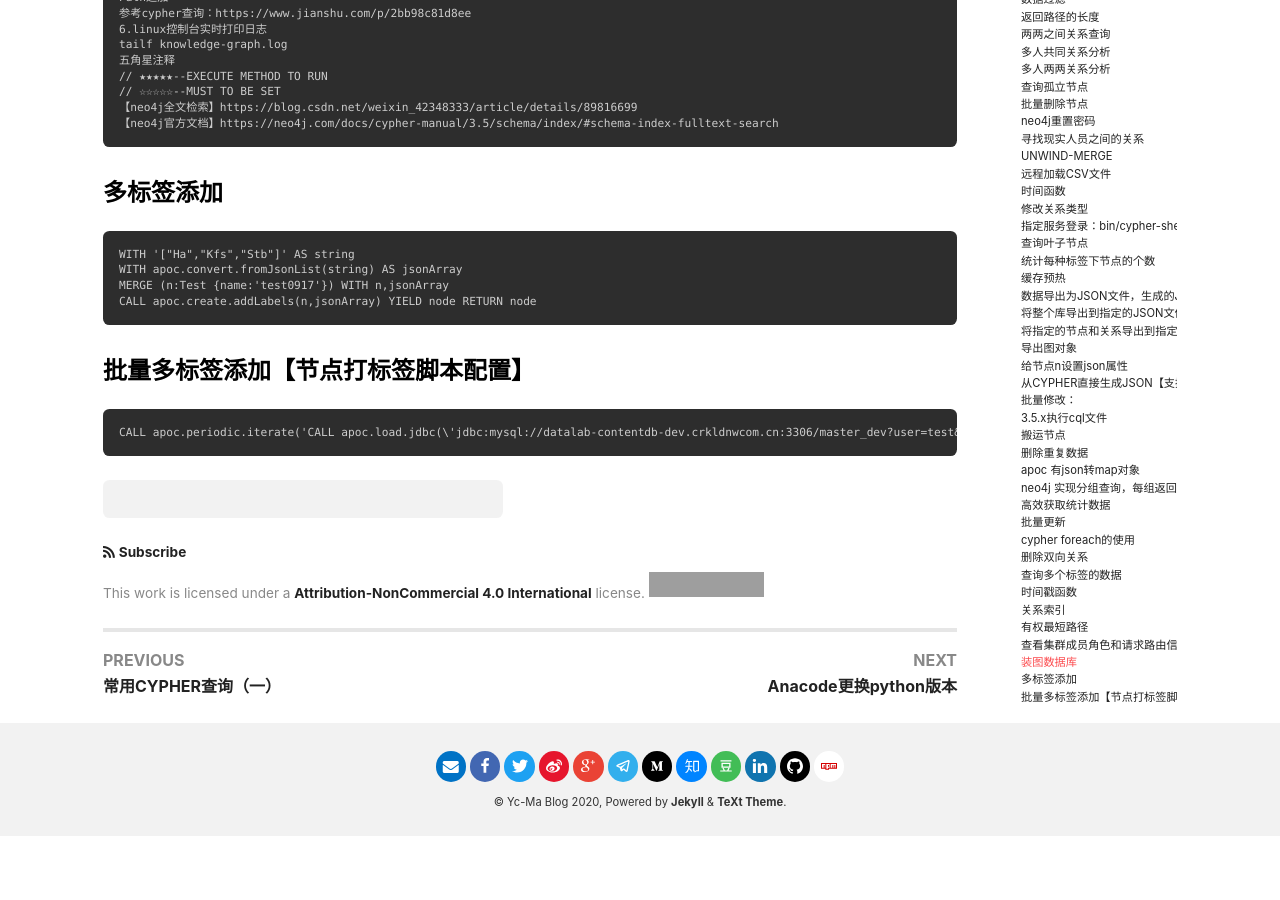
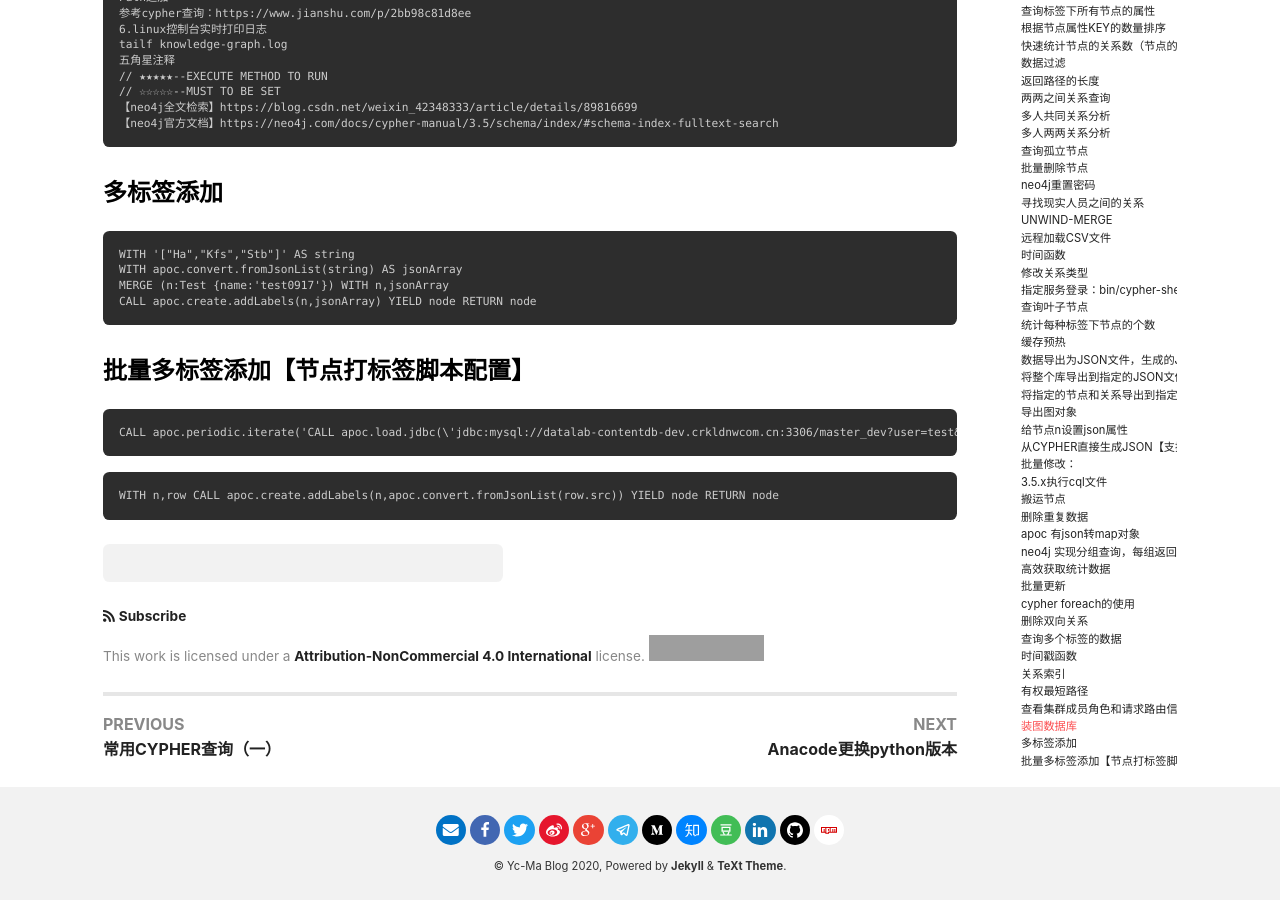
Before and after one commit to crazyyanchao/blog, a Jekyll site: the page built from _posts/2020-06-16-常用CYPHER查询（二）.md, in a window 1280 px wide and 900 px high, scrolled down 37730 px. Built offline with Jekyll 4.4.1, drawn with Linux system fonts in a browser that asks for light colours; nearby versions of some CDN libraries; comment, search, counter and statistics services are not loaded; before the commit the page ends 38566 px from its top, so only the background shows below that; grey boxes are pictures that could not be loaded.

Commit message:
批量节点打标签配置

````diff
--- a/_posts/2020-06-16-常用CYPHER查询（二）.md
+++ b/_posts/2020-06-16-常用CYPHER查询（二）.md
@@ -1252,3 +1252,6 @@ CALL apoc.create.addLabels(n,jsonArray) YIELD node RETURN node
 ```
 CALL apoc.periodic.iterate('CALL apoc.load.jdbc(\'jdbc:mysql://datalab-contentdb-dev.crkldnwcom.cn:3306/master_dev?user=test&password=test&useUnicode=true&characterEncoding=utf8&serverTimezone=UTC\', \'SELECT name_cn FROM table WHERE id=151585872\')','WITH apoc.convert.fromJsonList(row.name_cn) AS jsonArray MATCH (n:Test {name:\'test091ss7\'}) WITH n,jsonArray CALL apoc.create.addLabels(n,jsonArray) YIELD node RETURN node', {parallel:false,batchSize:1000}) YIELD batches,total,timeTaken,committedOperations,failedOperations,failedBatches,retries,errorMessages,batch,operations RETURN batches,total,timeTaken,committedOperations,failedOperations,failedBatches,retries,errorMessages,batch,operations
 ```
+```
+WITH n,row CALL apoc.create.addLabels(n,apoc.convert.fromJsonList(row.src)) YIELD node RETURN node
+```
````
